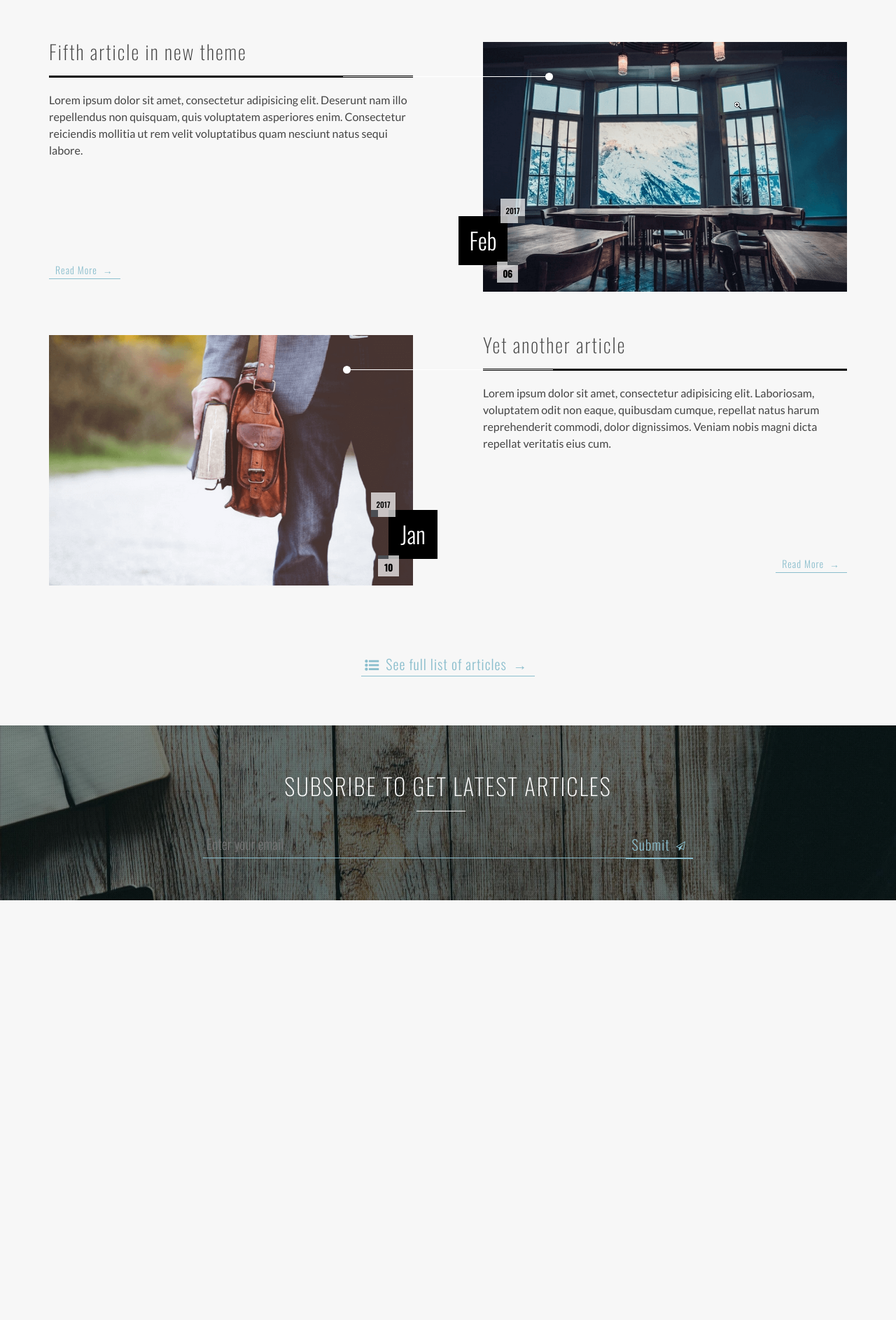
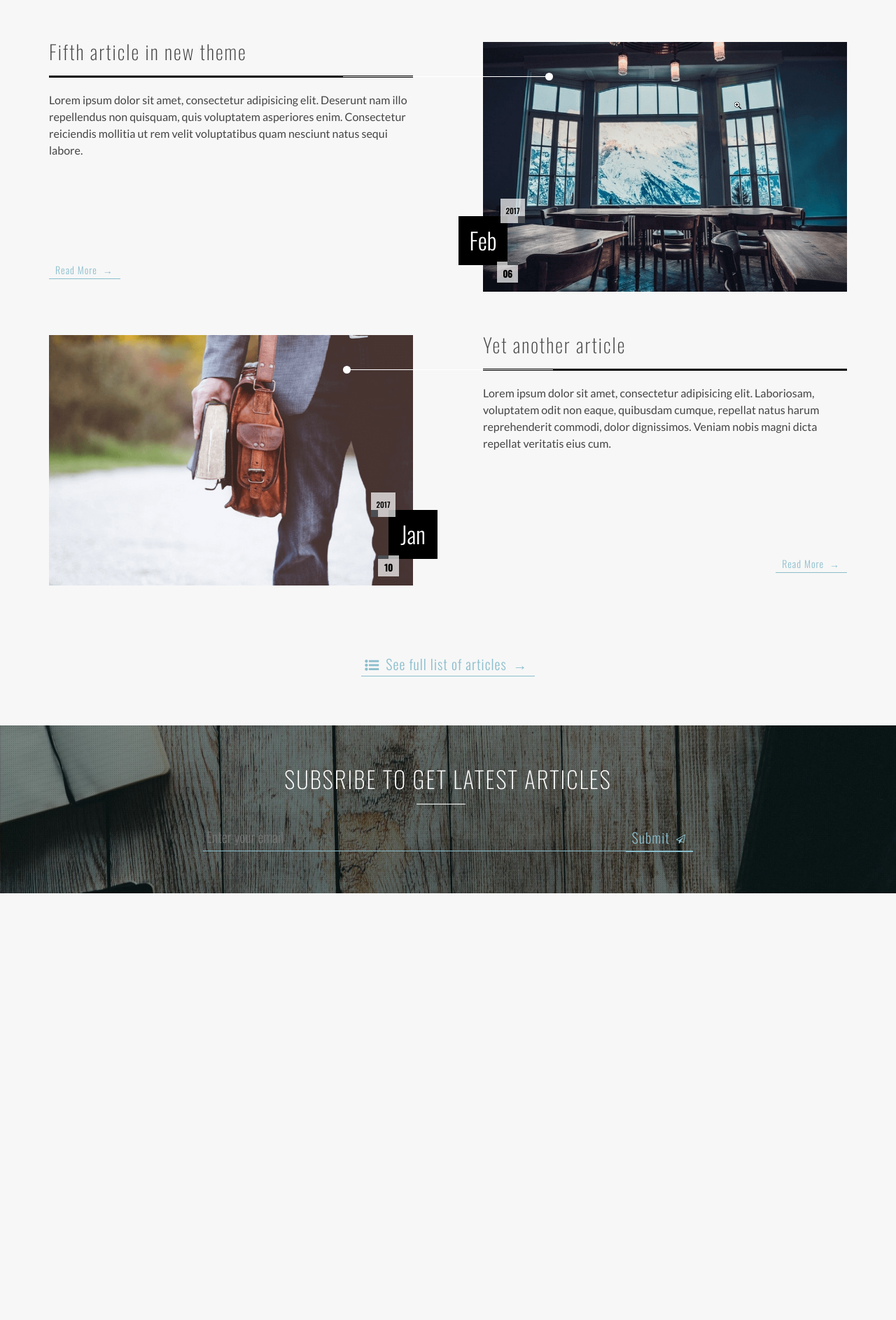
Before and after one commit to sarhov/itsjekyll-miqo, a Jekyll site: the page built from index.html, in a window 1280 px wide. Shown: the part 2282-4169 px from the top of the page at 70% size. Built offline with Jekyll 4.4.1, drawn with Linux system fonts in a browser that asks for light colours; nearby versions of some CDN libraries.

Commit message:
fixed ubscribe padding

```diff
--- a/_sass/_main.scss
+++ b/_sass/_main.scss
@@ -433,7 +433,7 @@ a{
 		padding-top: 40px;
 		padding-bottom: 40px;
 		position: relative;
-		padding-top: 70px;
+		padding-top: 60px;
 		z-index: 2;
 	}
 	&__header{
```
